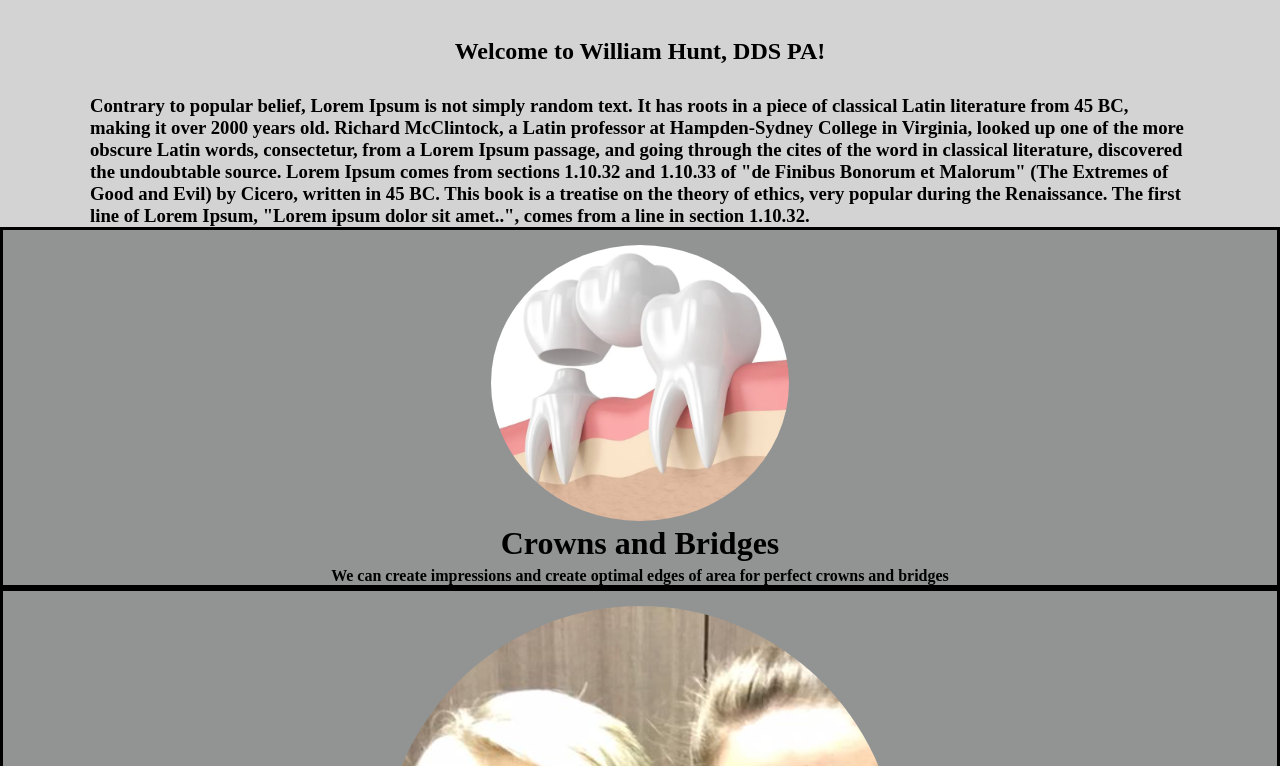
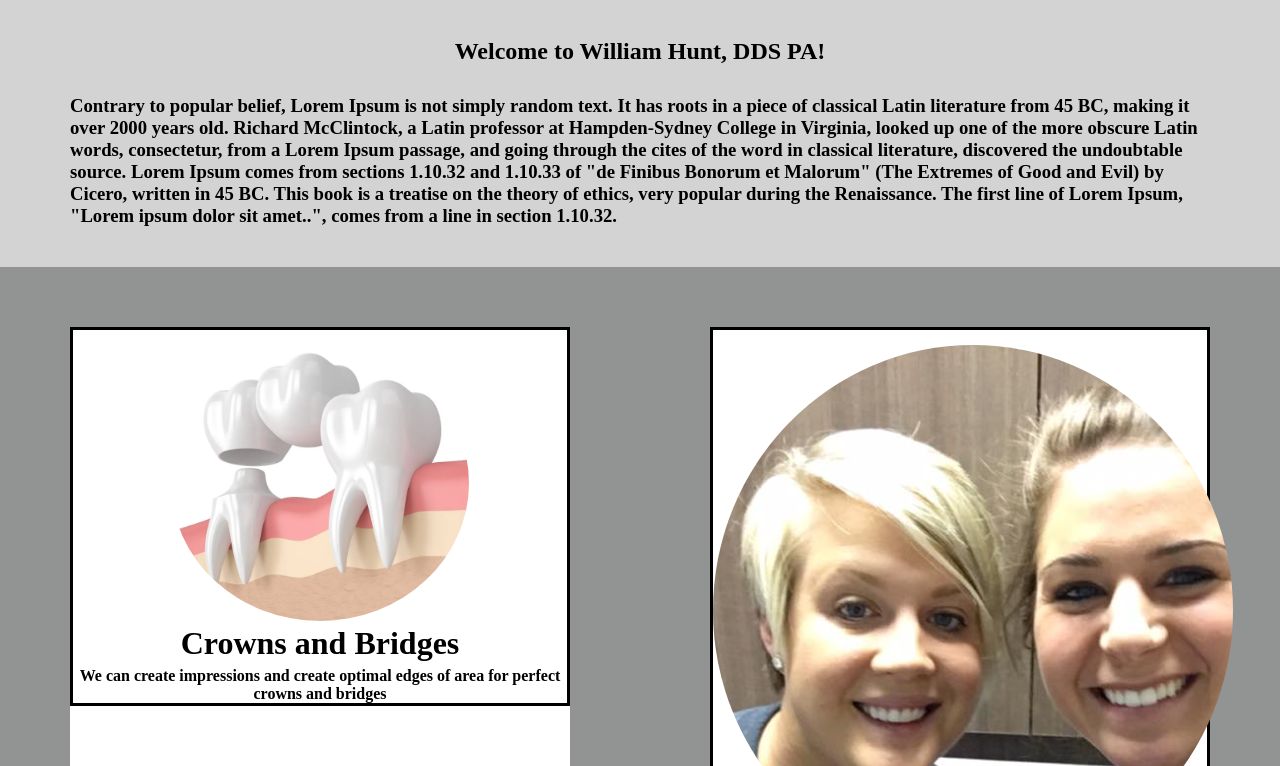
Before and after one commit to dchen8419/William_Hunt_DDS, a React (Create React App) app: page / in a window 1280 px wide. Shown: the part 834-1600 px from the top of the page. Built offline with nearby package versions, Linux system fonts and the light colour scheme.

Commit message:
added css to procedure

```diff
--- a/src/components/about/About.css
+++ b/src/components/about/About.css
@@ -15,7 +15,8 @@
 }
 
 .about_paragraph {
-    padding-inline: 90px;
+    padding-inline: 70px;
+    padding-bottom: 40px;
 }
 
 .about_pic {
--- a/src/components/procedures/Procedures.css
+++ b/src/components/procedures/Procedures.css
@@ -1,3 +1,32 @@
 .procedure_background {
     background-color: rgb(146, 148, 148);
 }
+
+.procedure_ul_list {
+    display: inline;
+}
+
+.procedure_container {
+    display: flex;
+    flex-wrap: wrap;
+    justify-content: space-around;
+    text-align: center;
+}
+
+.procedure_container-item {
+    margin: 60px;
+    width: 500px;
+    background-color: white;
+}
+
+.procedure_container_crowns_bridges {
+    min-height: 100px;
+}
+
+.procedure_container_restorations {
+    min-height: 200px;
+}
+
+.procedure_container_extractions {
+    min-height: 300px;
+}
```
